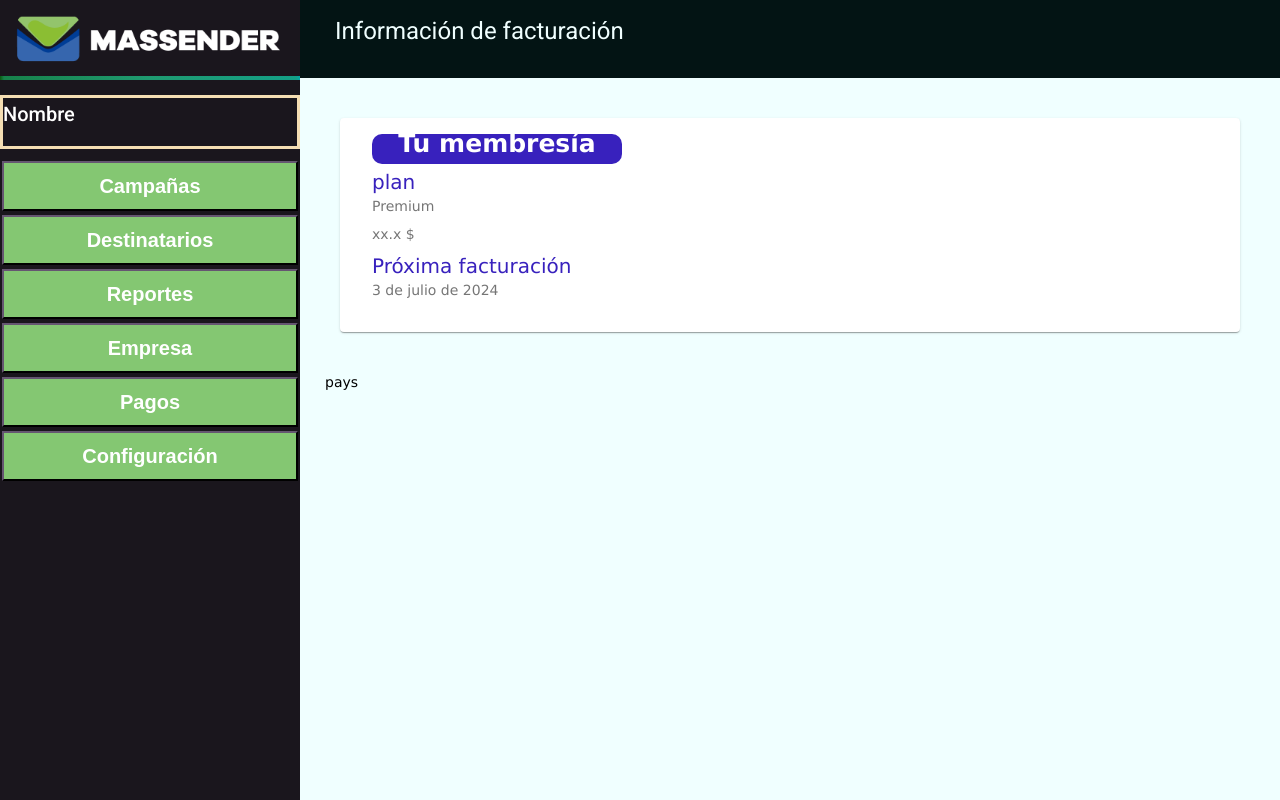
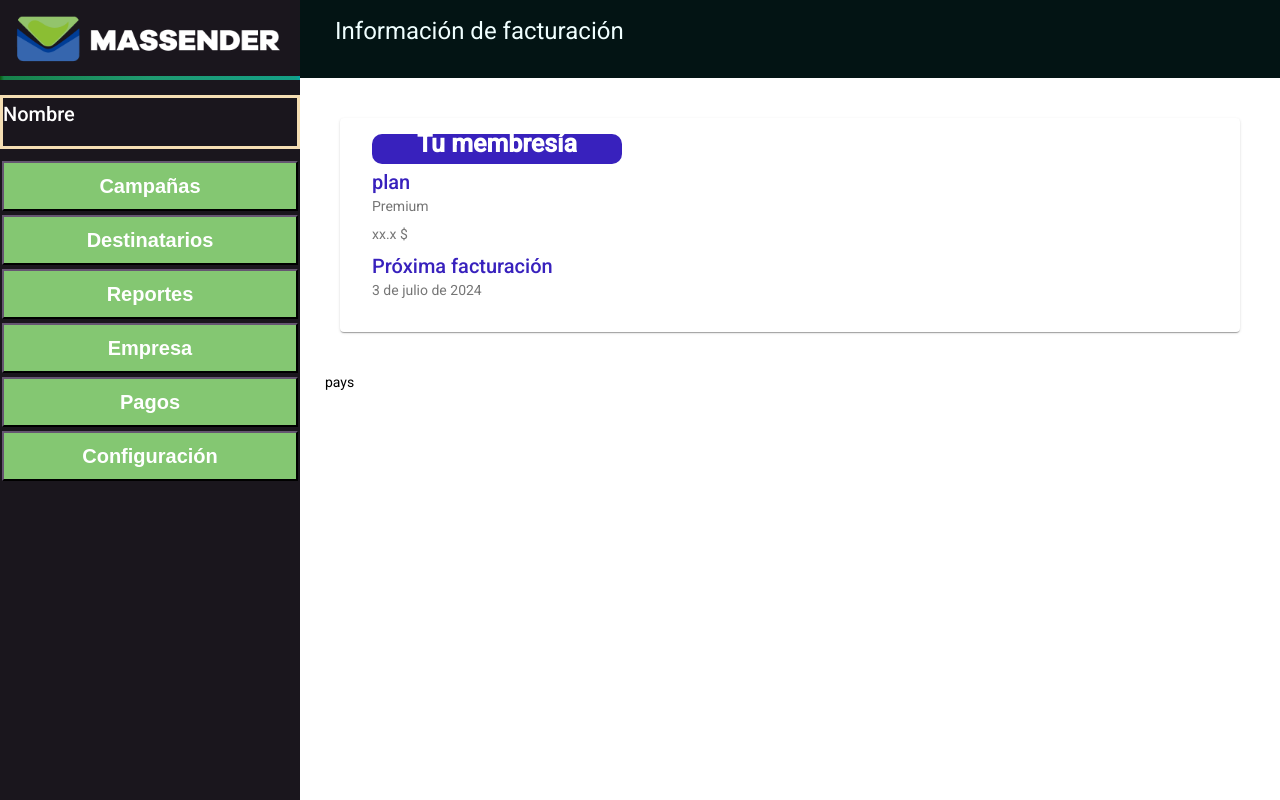
Before and after one commit to gabsito/massender, an Angular app: page /dashboard-pagos in a window 1280 px wide. Built offline with nearby package versions, Linux system fonts and the light colour scheme.

Commit message:
remove bug css cards

```diff
--- a/src/app/usuarios/dashboard-empresa/dashboard-empresa.component.css
+++ b/src/app/usuarios/dashboard-empresa/dashboard-empresa.component.css
@@ -1,10 +1,3 @@
-* {
-    background-color: azure;
-    font-family: "Fira Sans", 'Lucida Sans', 'Lucida Sans Regular', 'Lucida Grande', 'Lucida Sans Unicode', Geneva, Verdana, sans-serif;
-    margin: 0;
-    padding: 0;
-}
-
 .title {
     background-color: rgb(3, 20, 20);
     padding: 15px;
@@ -44,10 +37,6 @@
     cursor: pointer;
 }
 
-.mat-card {
-    margin: 15px;
-}
-
 .mat-card-actions button {
     color: var(--white);
     background-color: var(--primary-blue);
--- a/src/app/usuarios/dashboard-pagos/dashboard-pagos.component.css
+++ b/src/app/usuarios/dashboard-pagos/dashboard-pagos.component.css
@@ -1,12 +1,3 @@
-*{
-    background-color: azure;
-    font-family: "Fira Sans", 'Lucida Sans', 'Lucida Sans Regular', 'Lucida Grande', 'Lucida Sans Unicode', Geneva, Verdana, sans-serif;
-    margin: 0;
-    padding: 0;
-
-}
-
-
 .container{
     min-height: 100dvh;
 }
@@ -32,10 +23,6 @@
     padding-left: 25px;
 }
 
-.mat-card {
-    margin: 15px;
-}
-
 .mat-card .main-title{
     font-size: 25px;
     font-weight: bold;
--- a/src/styles.css
+++ b/src/styles.css
@@ -5,6 +5,7 @@
     --primary-blue: #2a69b3;
     --black: #1a161d;
     --white: #fff;
+    ---gray: #ecebeb;
     --font-size: 16px;
 }
 
@@ -20,6 +21,10 @@
     flex-direction: row;
 }
 
+.mat-card {
+    margin: 15px;
+}
+
 html, body {
     margin: 0;
     padding: 0;
```
Also changed, not shown: 1 other file (tests, documents, lock files or other folders).
